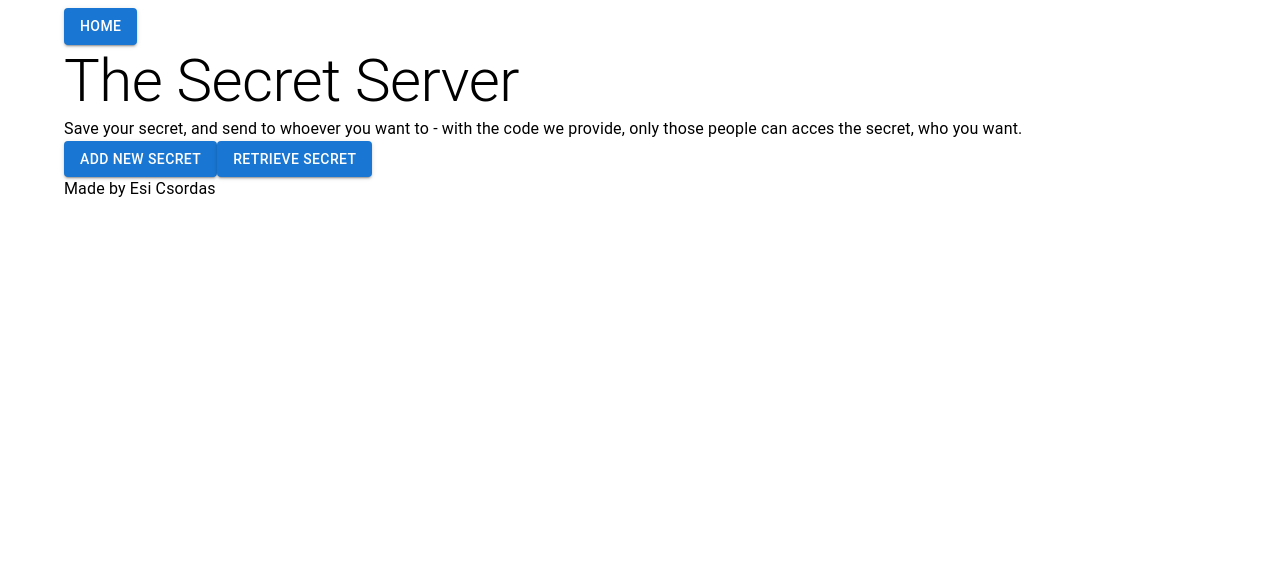
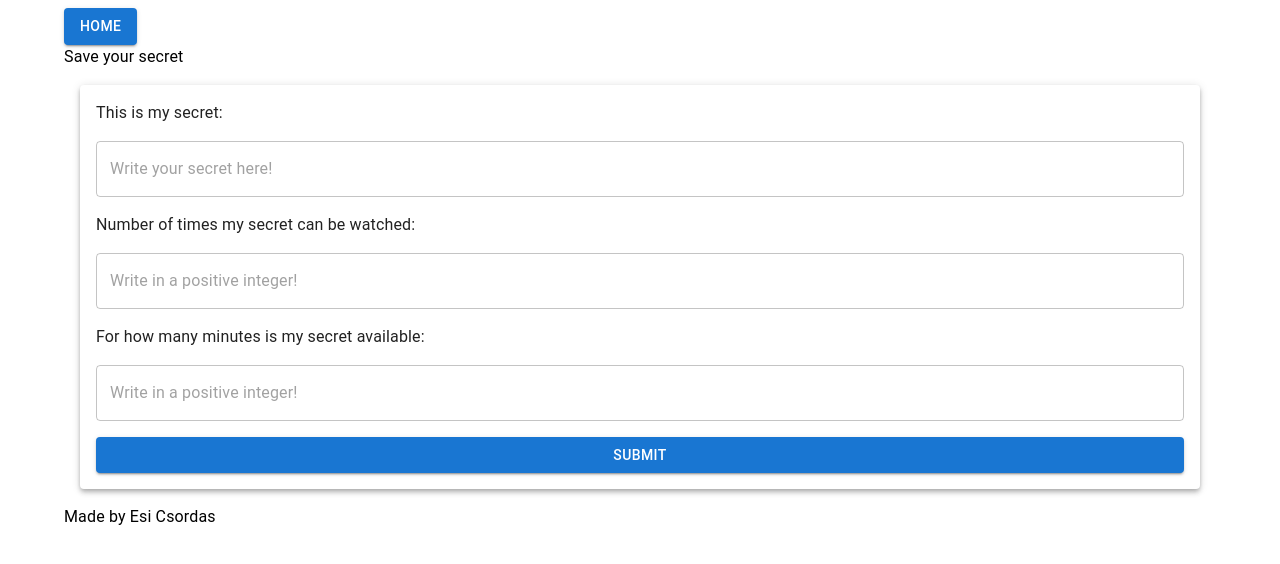
Before and after one commit to esicsordas/secret-server, a React (Create React App) app in the folder client/: page /add-new-secret in a window 1280 px wide. Shown: the top 564 px of the page. Built offline with nearby package versions, Linux system fonts and the light colour scheme.

Commit message:
build add new secret route elements skeleton

```diff
--- /dev/null
+++ b/client/src/AddNewSecretPage.jsx
@@ -0,0 +1,24 @@
+import { useEffect, useState } from "react";
+import { Container, Typography } from "@mui/material";
+import Header from "./Components/Header";
+import SecretForm from "./Components/SecretForm";
+import Footer from "./Components/Footer";
+
+const AddNewSecretPage = () => {
+  const [currentComponent, setCurrentComponent] = useState(null);
+
+  useEffect(() => {
+    setCurrentComponent(<SecretForm handleChange={setCurrentComponent} />);
+  }, []);
+
+  return (
+    <Container>
+      <Header />
+      <Typography>Save your secret</Typography>
+      {currentComponent}
+      <Footer />
+    </Container>
+  );
+};
+
+export default AddNewSecretPage;
--- /dev/null
+++ b/client/src/Components/HashCodeProvider.jsx
@@ -0,0 +1,13 @@
+import { Paper, Typography } from "@mui/material";
+
+const HashCodeProvider = ( { id }) => {
+
+    return (
+        <Paper>
+            <Typography>Your secret's identifier</Typography>
+            <Typography>{id}</Typography>
+        </Paper>
+    )
+}
+
+export default HashCodeProvider;
--- /dev/null
+++ b/client/src/Components/SecretForm.jsx
@@ -0,0 +1,33 @@
+import {
+  FormControl,
+  Button,
+  Paper,
+  TextField,
+  Typography,
+} from "@mui/material";
+import HashCodeProvider from "./HashCodeProvider";
+
+const SecretForm = ({ handleChange }) => {
+
+  const handleSubmit = () => {
+    handleChange(<HashCodeProvider id ={"Id taken from POSTreq.'s response"}/>)
+  };
+
+  return (
+    <Paper sx={{ p: 2, m: 2 }} elevation={4}>
+      <FormControl sx={{ display: "flex", gap:2 }}>
+        <Typography>This is my secret:</Typography>
+        <TextField placeholder="Write your secret here!"></TextField>
+        <Typography>Number of times my secret can be watched:</Typography>
+        <TextField placeholder="Write in a positive integer!"></TextField>
+        <Typography>For how many minutes is my secret available:</Typography>
+        <TextField placeholder="Write in a positive integer!"></TextField>
+        <Button variant="contained" onClick={handleSubmit}>
+          SUBMIT
+        </Button>
+      </FormControl>
+    </Paper>
+  );
+};
+
+export default SecretForm;
```
Also changed, not shown: client/src/index.js (+6 -10 lines).
